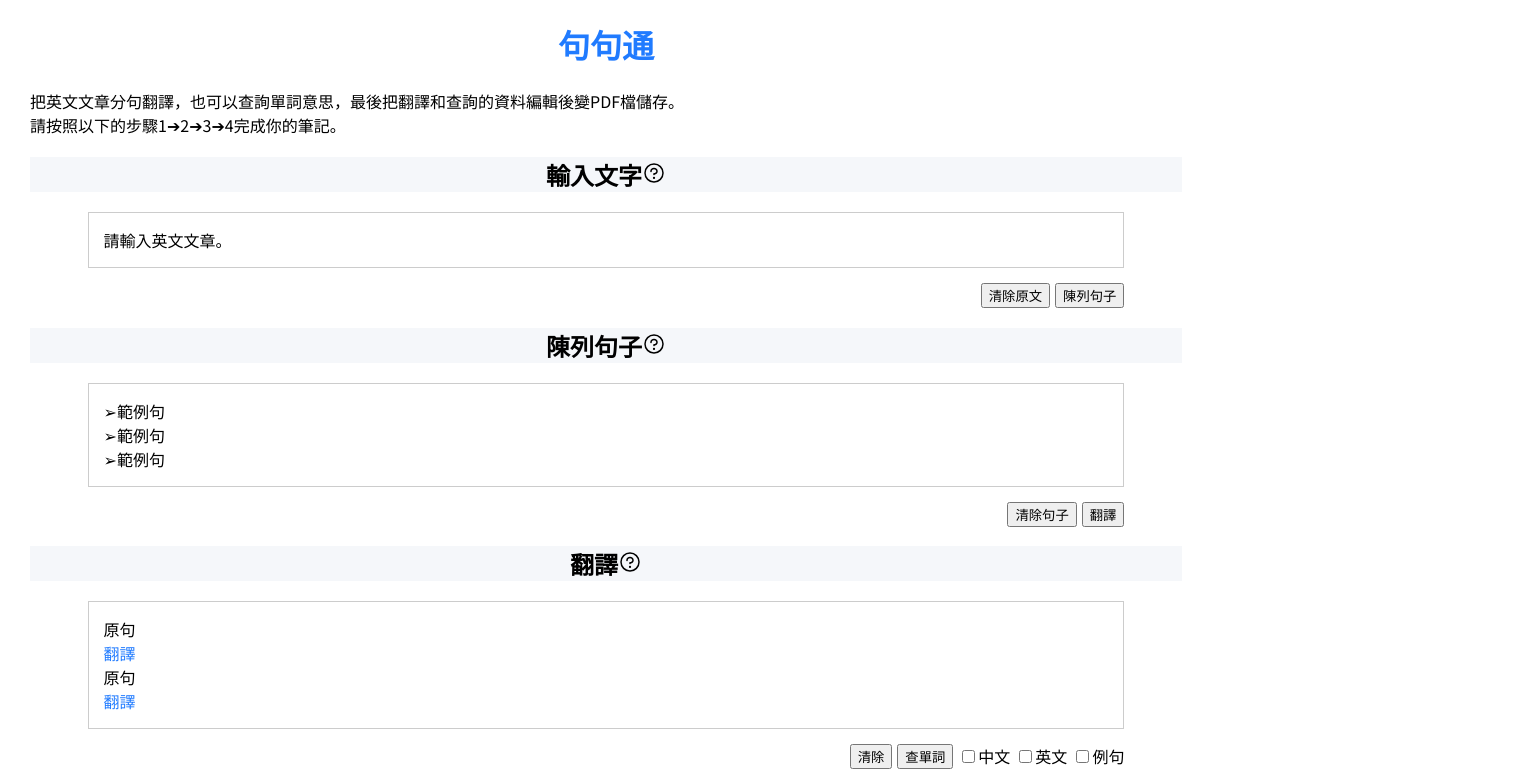
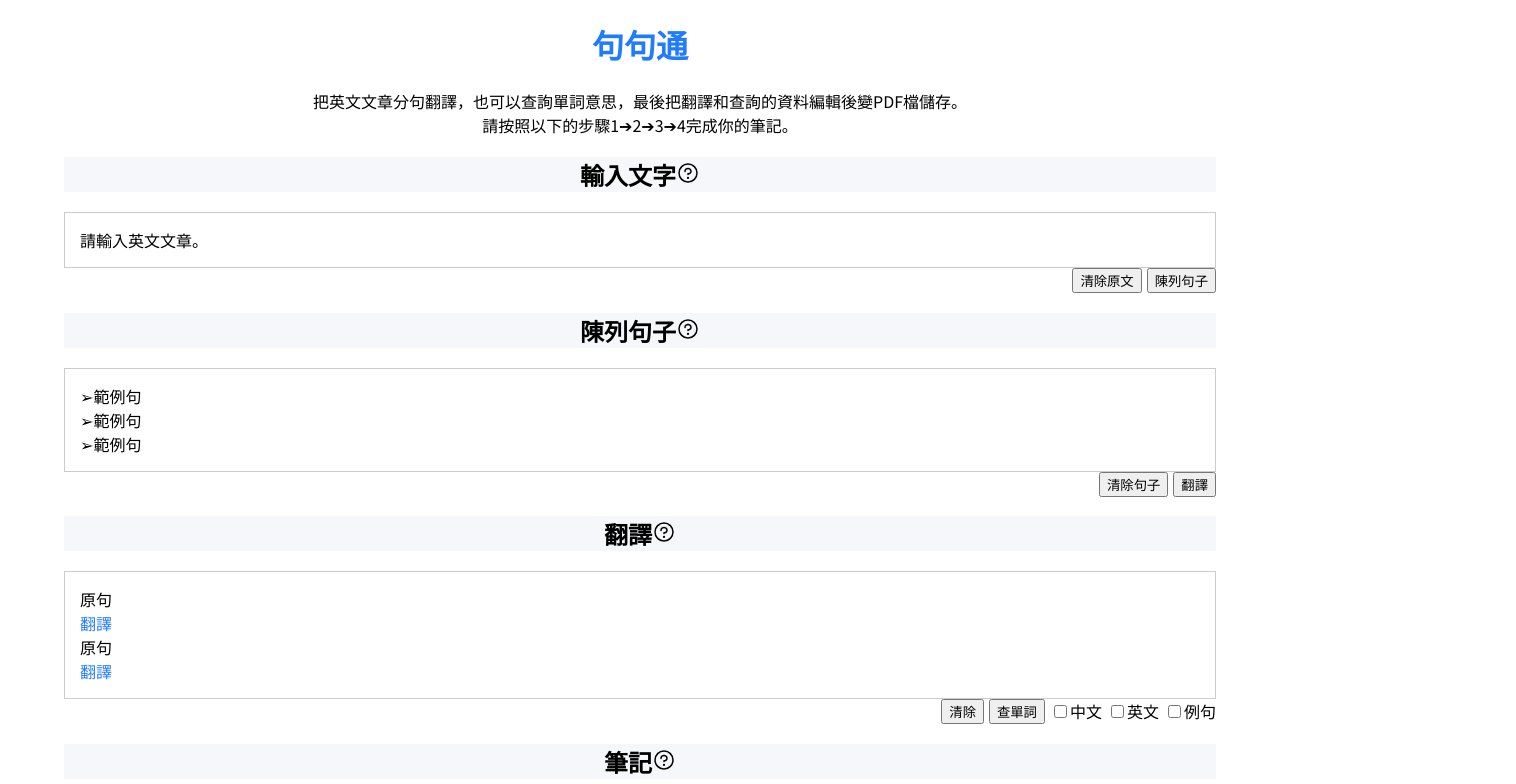
Before and after one commit to LisaMandarin/LearnEnglish, a React (Vite) app: page / in a window 1280 px wide. Shown: the top 784 px of the page, 1516 px wide, since content can reach past the window. Built offline with nearby package versions, Linux system fonts and the light colour scheme.

Commit message:
re-organize folders and files

```diff
--- a/src/App.css
+++ b/src/App.css
@@ -16,8 +16,8 @@
 }
 
 
-body {
-    margin: var(--space-big);
+#root div {
     width: 90vw;
     font-family: var(--tc-font), var(--en-font);
+    margin: 0 auto;
 }
--- a/src/App.jsx
+++ b/src/App.jsx
@@ -1,10 +1,10 @@
-import { Header } from "./Header"
-import { Section } from "./Section"
+import { Header } from "./components/Header/Header"
+import { Section } from "./components/Section/Section"
 import './App.css'
 
 export default function App() {
   return (
-    <body>
+    <div>
       <Header />
       <Section
         title="輸入文字"
@@ -26,6 +26,6 @@ export default function App() {
         idName='notes'
         button1="清除"
         button2="筆記生成" />
-    </body>
+    </div>
   )
 }
--- a/src/Header.css
+++ b/src/components/Header/Header.css
@@ -15,6 +15,10 @@
   box-sizing: border-box;
 }
 
+header {
+  text-align: center;
+}
+
 header h1 {
     color: var(--dark-blue);
     text-align: center;
```
Also changed, not shown: src/components/Section/Section.jsx (renamed from src/Section.jsx, +5 -5 lines), src/components/Header/Header.jsx (renamed from src/Header.jsx), src/components/RenderArea/RenderArea.jsx (renamed from src/RenderArea.jsx), src/components/RenderCheckBox/RenderCheckBox.jsx (renamed from src/RenderCheckBox.jsx), src/components/RenderHint/RenderHint.jsx (renamed from src/RenderHint.jsx), src/components/Section/Section.css (renamed from src/Section.css), src/data/area.json (renamed from src/area.json), src/data/hint.json (renamed from src/hint.json).
